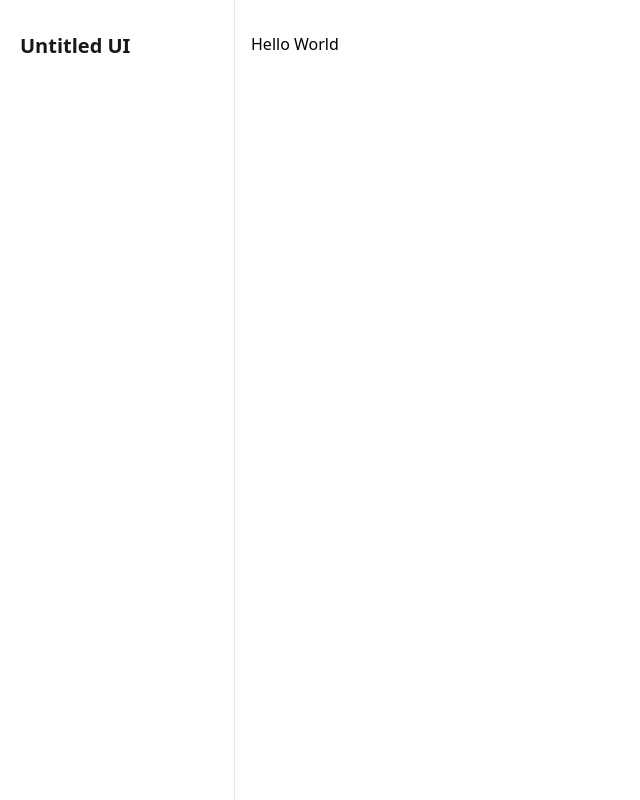
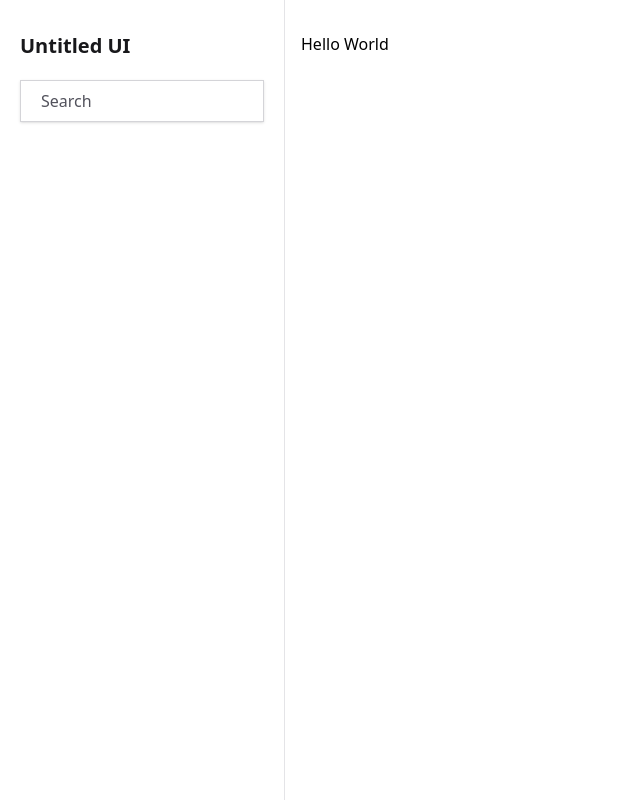
Before and after one commit to LeoMedeirosss/coding-Front-End, a Next.js app in the folder Learning Tailwind/learning-tailwid/: page / in a window 1280 px wide. Shown: the whole page, without its empty margins (0-640 px from the left). Built offline with nearby package versions, Linux system fonts and the light colour scheme.

Commit message:
Tailwind - Input

```diff
--- a/Learning Tailwind/learning-tailwid/package.json
+++ b/Learning Tailwind/learning-tailwid/package.json
@@ -12,6 +12,7 @@
   "dependencies": {
     "@rocketseat/eslint-config": "^2.2.2",
     "learning-tailwid": "file:",
+    "lucide-react": "^0.511.0",
     "next": "15.3.2",
     "react": "^19.0.0",
     "react-dom": "^19.0.0"
--- a/Learning Tailwind/learning-tailwid/src/app/layout.tsx
+++ b/Learning Tailwind/learning-tailwid/src/app/layout.tsx
@@ -26,7 +26,7 @@ export default function RootLayout({
   return (
     <html lang="en">
       <body className={`${geistSans.variable} ${geistMono.variable} antialiased`}>
-        <div className="grid min-h-screen grid-cols-[235px_1fr]">
+        <div className="grid min-h-screen grid-cols-[285px_1fr]">
           <Sidebar/>
           <main className="px-4 pb-12 pt-8">{children}</main>
         </div>
--- a/Learning Tailwind/learning-tailwid/src/components/sidebar/index.tsx
+++ b/Learning Tailwind/learning-tailwid/src/components/sidebar/index.tsx
@@ -1,15 +1,18 @@
+import { Search } from "lucide-react";
+
 export interface SidebarProps{}
 
 export function Sidebar(props:SidebarProps) {
     return(
-        <aside className="border-r border-r-zinc-200 px-5 py-8">
+        <aside className="border-r border-r-zinc-200 px-5 py-8 space-y-5">
             <strong className="flex items-center text-xl font-semibold text-zinc-900">
                 <span>Untitled UI</span>
             </strong>
 
-            <div className=" ">
+            <div className="flex w-full items-center gap-2 rounded-large border border-zinc-300 px-3 py-2 shadow-sm">
+                <Search className="h-5 w-5 text-zinc-500"/>
+                <input type="text" placeholder="Search" className="flex-1 bg-transparent p-0 text-zinc-900 placeholder-zinc-600"/>
             </div>
         </aside>
     )
 }
-//faltando 7:10 para acabar o vídeo
```
Also changed, not shown: 1 other file (tests, documents, lock files or other folders).
